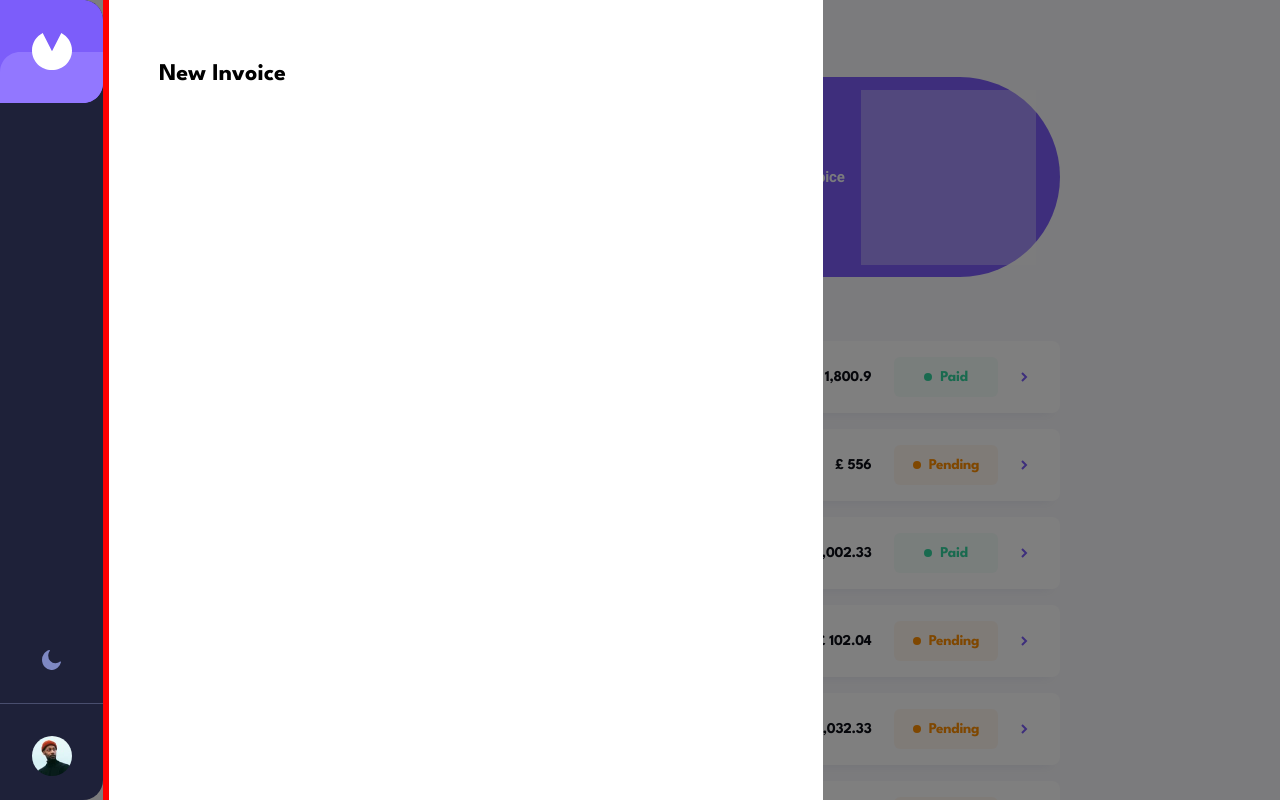
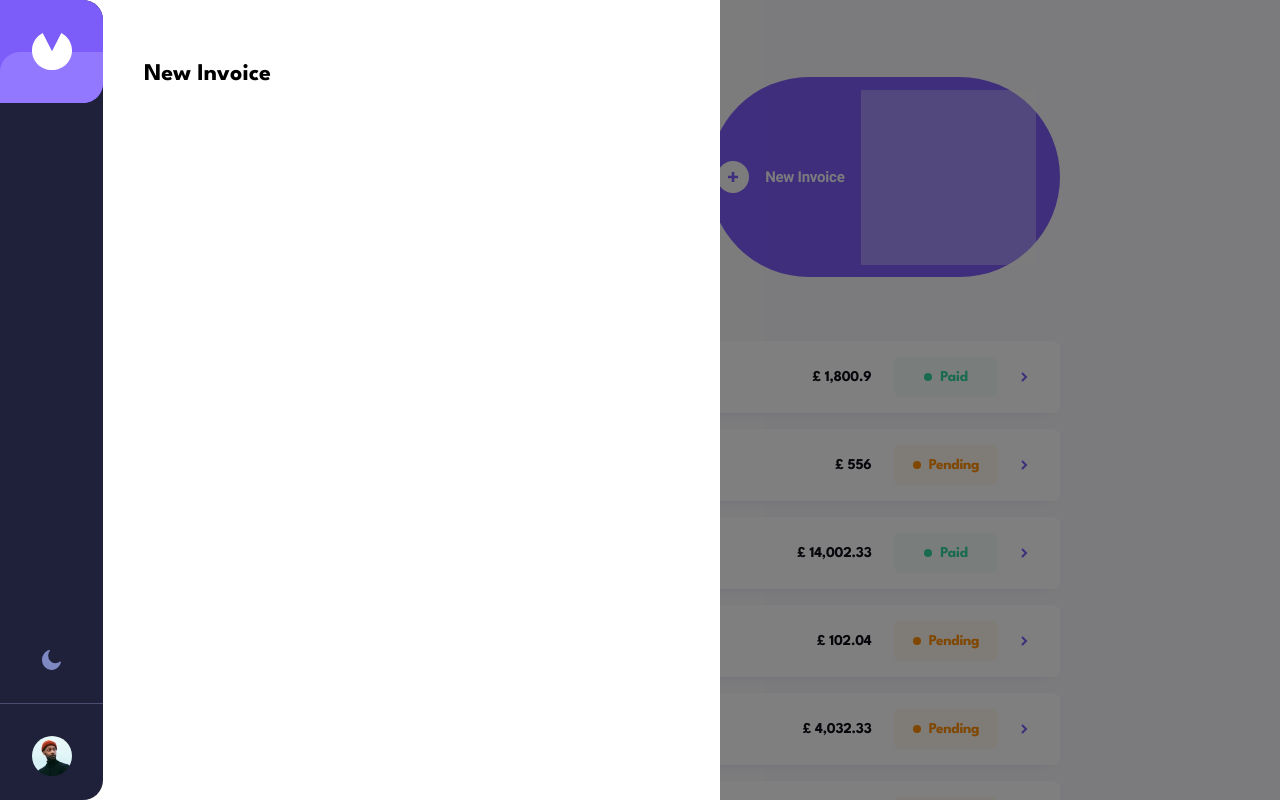
Before and after one commit to KoenCobra/invoice-app, a Vue app: page /invoices in a window 1280 px wide. Both pictures are taken after a click on the button "New Invoice". Built offline with nearby package versions, Linux system fonts and the light colour scheme.

Commit message:
added transition to form

```diff
--- a/src/components/CreateEditInvoice.vue
+++ b/src/components/CreateEditInvoice.vue
@@ -17,11 +17,11 @@ console.log(title.value)
 </script>
 
 <template>
-  <div v-if="isCreateEditVisible" class="create-edit-container">
-    <div class="overlay"></div>
-    <div class="create-edit-invoice">
-      <h2>New Invoice</h2>
-    </div>
+  <Transition>
+    <div @click="isCreateEditVisible = false" v-if="isCreateEditVisible" class="overlay"></div>
+  </Transition>
+  <div class="create-edit-invoice" :class="{ open: isCreateEditVisible }">
+    <h2>New Invoice</h2>
   </div>
 </template>
 
@@ -37,23 +37,31 @@ console.log(title.value)
 }
 
 .create-edit-invoice {
-  position: fixed;
+  position: absolute;
   top: 0;
   bottom: 0;
+  left: 0;
   width: 720px;
   background-color: var(--createBackground);
   z-index: 4;
   padding: 3.5rem;
-  overflow: scroll;
+  padding-left: 9rem;
+  overflow: auto;
+  transform: translateX(-1500px);
+  transition: all 0.3s ease-out;
 
-  &::before {
-    content: '';
-    position: absolute;
-    top: 0;
-    bottom: 0;
-    width: 50px;
-    background-color: red;
-    transform: translateX(-100px);
+  &.open {
+    transform: translateX(0);
   }
 }
+
+.v-enter-active,
+.v-leave-active {
+  transition: all 0.3s ease-out;
+}
+
+.v-enter-from,
+.v-leave-to {
+  opacity: 0;
+}
 </style>
--- a/src/components/sidebar/AppLogo.vue
+++ b/src/components/sidebar/AppLogo.vue
@@ -1,7 +1,20 @@
-<script lang="ts" setup></script>
+<script lang="ts" setup>
+import { useInvoiceStore } from '@/stores/invoice'
+import { storeToRefs } from 'pinia'
+import { useRouter } from 'vue-router'
+
+const invoiceStore = useInvoiceStore()
+const { isCreateEditVisible } = storeToRefs(invoiceStore)
+const router = useRouter()
+
+const logoClick = () => {
+  isCreateEditVisible.value = false
+  router.push('/')
+}
+</script>
 
 <template>
-  <div @click="$router.push('/')" class="logo">
+  <div @click="logoClick" class="logo">
     <img class="logo-img" src="/assets/logo.svg" alt="logo" />
     <img class="logo-back" src="/assets/logo-background.svg" alt="logo-back" />
   </div>
```
